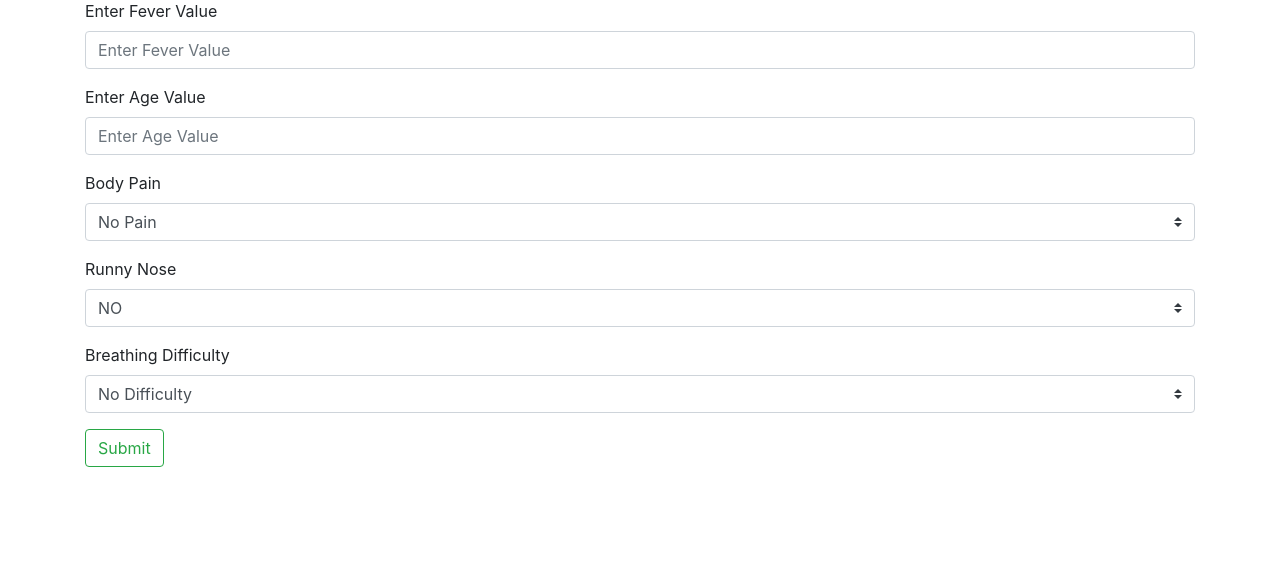
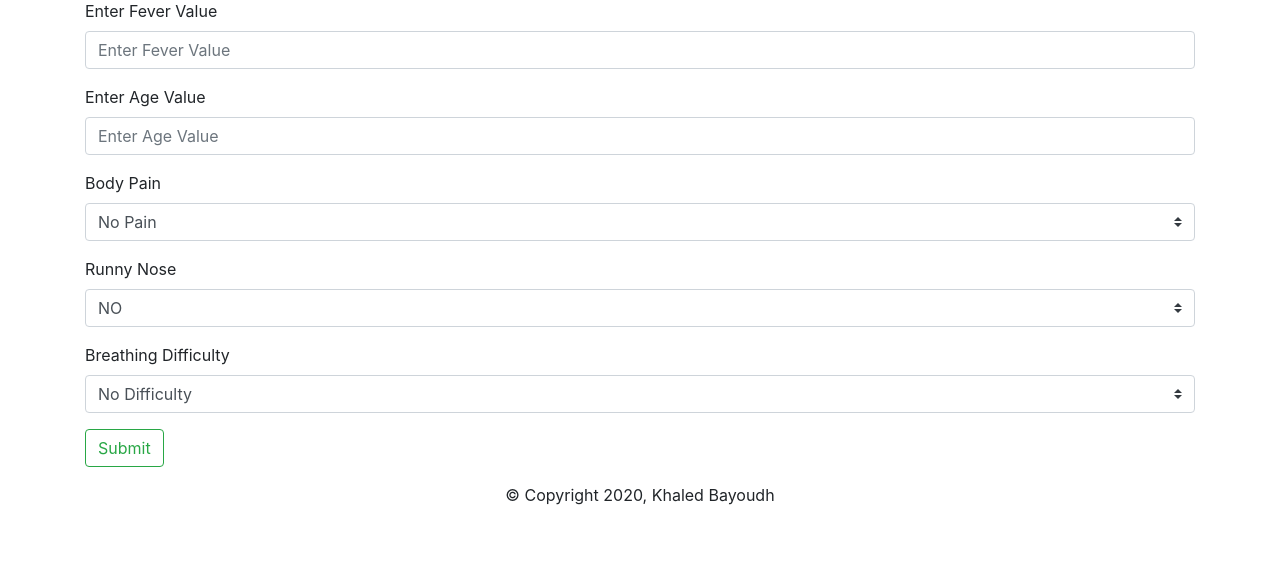
Before and after one commit to khaledbay/estimator, a Flask app: page / in a window 1280 px wide. Shown: the part 73-658 px from the top of the page. Run offline with Flask 2, Linux system fonts and the light colour scheme; parts of the project's set-up code (start-up, migrations or seed data) failed here and were passed over; some libraries are stand-ins or nearby versions.

Commit message:
Update index.html

```diff
--- a/templates/index.html
+++ b/templates/index.html
@@ -52,5 +52,7 @@
     <script src="https://code.jquery.com/jquery-3.4.1.slim.min.js" integrity="sha384-J6qa4849blE2+poT4WnyKhv5vZF5SrPo0iEjwBvKU7imGFAV0wwj1yYfoRSJoZ+n" crossorigin="anonymous"></script>
     <script src="https://cdn.jsdelivr.net/npm/popper.js@1.16.0/dist/umd/popper.min.js" integrity="sha384-Q6E9RHvbIyZFJoft+2mJbHaEWldlvI9IOYy5n3zV9zzTtmI3UksdQRVvoxMfooAo" crossorigin="anonymous"></script>
     <script src="https://stackpath.bootstrapcdn.com/bootstrap/4.4.1/js/bootstrap.min.js" integrity="sha384-wfSDF2E50Y2D1uUdj0O3uMBJnjuUD4Ih7YwaYd1iqfktj0Uod8GCExl3Og8ifwB6" crossorigin="anonymous"></script>
+    <p style="text-align: right;"><center>© Copyright 2020, Khaled Bayoudh</center></p>
+
   </body>
 </html>
```
